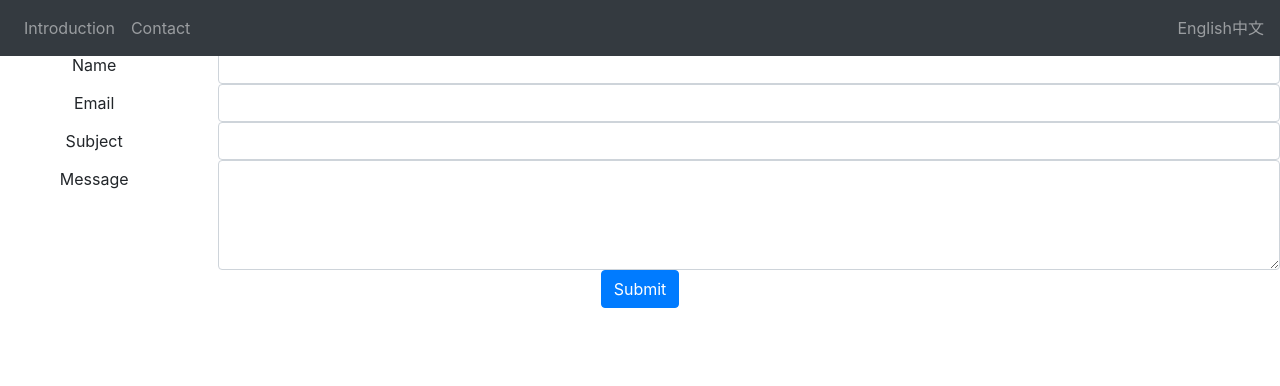
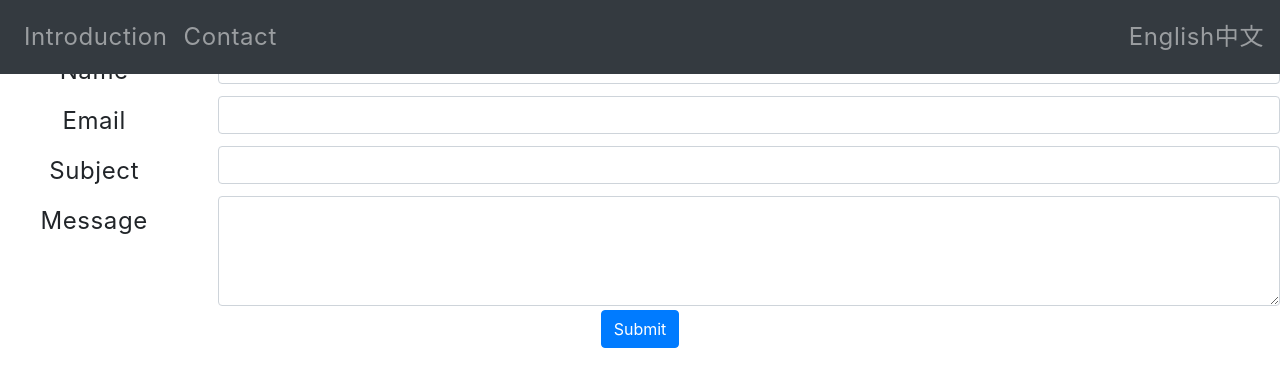
Before and after one commit to pwang86/react-website, a React app: page / in a window 1280 px wide. Shown: the top 386 px of the page. Built offline with nearby package versions, Linux system fonts and the light colour scheme.

Commit message:
add base font size

```diff
--- a/src/styles.css
+++ b/src/styles.css
@@ -2,6 +2,13 @@
 footer, header, menu, nav{
   display:block;
 }
+
 ol{
   list-style: none;
 }
+
+body{
+  font-size: 18pt;
+  line-height: 1.75em;
+  letter-spacing: 0.025em;
+}
```
